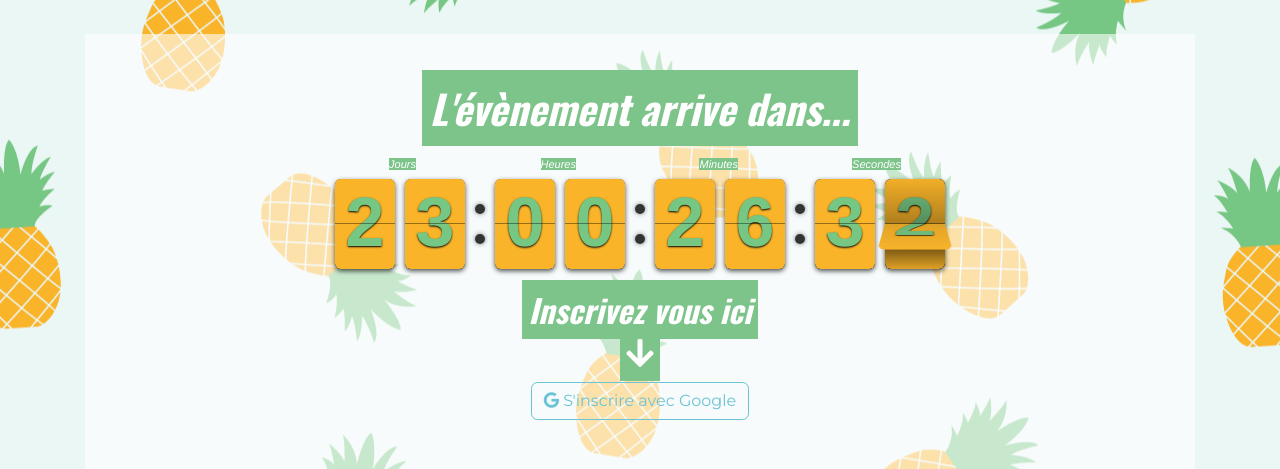
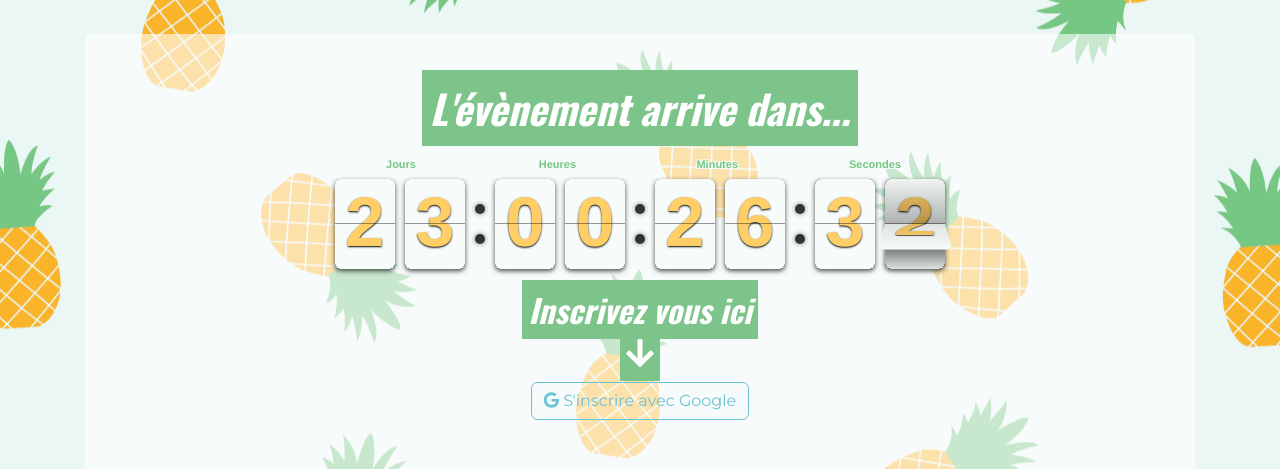
Before and after one commit to Moccko/PulpaColada, a PHP site: page /PulpaColada/html/Accueil/ in a window 1280 px wide. Shown: the part 56-525 px from the top of the page. Run offline with PHP 8.4, Linux system fonts and the light colour scheme; some libraries are stand-ins or nearby versions.

Commit message:
PulpaColada - V0.0.20 Initialisation de la page Jeu

```diff
--- a/css/style.css
+++ b/css/style.css
@@ -15,10 +15,11 @@
 }
 
 .flip-clock-label {
-    color: white !important;
-    background-color: #7DC48A !important;
-    font-style: italic;
-    font-weight: 500;
+    color: #76c783 !important;
+    /*background-color: #7DC48A !important;*/
+    /*font-style: italic;*/
+    font-weight: 800;
+    text-shadow: 1px 1px 0 #f7fcfb, 1px -1px 0 #f7fcfb, -1px -1px 0 #f7fcfb, -1px 1px 0 #f7fcfb !important;
 }
 
 a:hover .fa-facebook-f {
@@ -92,17 +93,13 @@
     transition: all 0.1s ease-in;
 }
 
-footer a:hover > .fab {
-    font-size: 26px;
-}
-
 .thumbnail {
     margin-top: 15px;
 }
 
 .flip-clock-wrapper ul li a div div.inn {
-    color: #76C783 !important;
-    background-color: #F9B42A !important;
+    color: #ffce67 !important;
+    background-color: #f7fcfb !important;
 }
 
 .carte-liste {
--- /dev/null
+++ b/css/walking_dead.min.css
@@ -0,0 +1 @@
+@font-face{font-family:"Dead Kansas";src:url(/PulpaColada/fonts/dead_kansas.ttf)}h1{font-family:"Dead Kansas",sans-serif}
--- a/html/Accueil/index.php
+++ b/html/Accueil/index.php
@@ -97,7 +97,6 @@
         </a>
     </div>
 </footer>
-<!-- Modal -->
 <div class="modal fade" id="snapchat-modal">
     <div class="modal-dialog modal-dialog-centered" role="document">
         <div class="modal-content">
@@ -108,11 +107,13 @@
                 </button>
             </div>
             <div class="modal-body">
-                <div class="thumbnail">
-                    <img src="/PulpaColada/img/snapchat-poulpe.png" class="img-fluid"
-                         alt="snapchat: pulpacolada">
-                    <h4>PulpaColada</h4>
-                    <h5>Snappez pour nous ajouter</h5>
+                <div class="container-fluid text-center">
+                    <div class="thumbnail">
+                        <img src="/PulpaColada/img/snapchat-poulpe.png" class="img-fluid"
+                             alt="snapchat: pulpacolada">
+                        <h4>PulpaColada</h4>
+                        <h5>Snappez pour nous ajouter</h5>
+                    </div>
                 </div>
             </div>
             <div class="modal-footer">
@@ -121,7 +122,5 @@
         </div>
     </div>
 </div>
-</div>
-</footer>
 </body>
 </html>
```
Also changed, not shown: css/walking_dead.css (added, +8 -0 lines), html/TPD/index.php (+18 -0 lines), fonts/dead_kansas.ttf (added), img/snapchat-poulpe.png.
